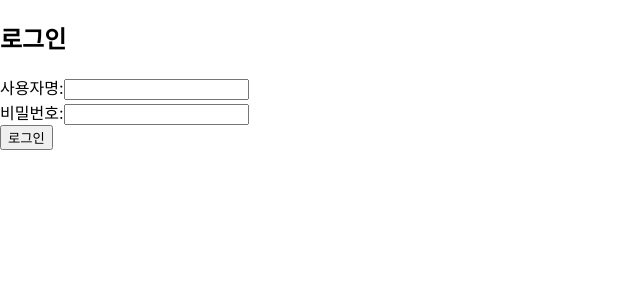
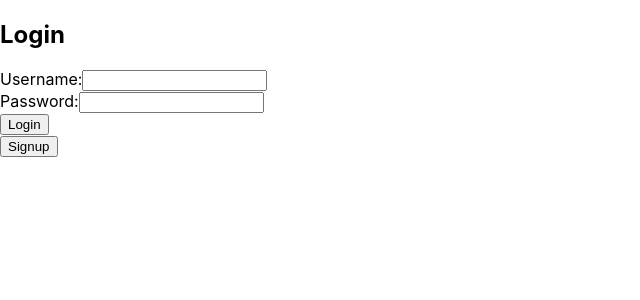
Before and after one commit to rhems234/board, a React (Create React App) app: page / in a window 1280 px wide. Shown: the top 300 px of the page, without its empty margins (0-640 px from the left). Built offline with nearby package versions, Linux system fonts and the light colour scheme.

Commit message:
SignupForm

```diff
--- /dev/null
+++ b/src/User/LoginForm.js
@@ -0,0 +1,54 @@
+import React, { useState } from 'react';
+import SignupForm from './SignupForm.js';
+
+const LoginForm = () => {
+    const [username, setUsername] = useState('');
+    const [password, setPassword] = useState('');
+    const [showSignupForm, setShowSignupForm] = useState(false);
+
+    const handleSubmit = async (e) => {
+        e.preventDefault();
+        // 로그인 API 호출
+
+        // 예시로 로그인 성공 시 회원가입 폼을 숨김
+        setShowSignupForm(false);
+    };
+
+    // 회원가입 버튼 클릭 시 회원가입 폼을 표시하는 함수
+    const handleShowSignupForm = () => {
+        setShowSignupForm(true);
+    };
+
+    return (
+        <div>
+            <h2>Login</h2>
+            <form onSubmit={handleSubmit}>
+                <div>
+                    <label>Username:</label>
+                    <input
+                        type="text"
+                        value={username}
+                        onChange={(e) => setUsername(e.target.value)}
+                    />
+                </div>
+                <div>
+                    <label>Password:</label>
+                    <input
+                        type="password"
+                        value={password}
+                        onChange={(e) => setPassword(e.target.value)}
+                    />
+                </div>
+                <button type="submit">Login</button>
+            </form>
+            {/* 회원가입 폼 표시 여부에 따라 회원가입 버튼 또는 회원가입 폼을 표시 */}
+            {showSignupForm ? (
+                <SignupForm />
+            ) : (
+                <button onClick={handleShowSignupForm}>Signup</button>
+            )}
+        </div>
+    );
+};
+
+export default LoginForm;
--- /dev/null
+++ b/src/User/SignupForm.js
@@ -0,0 +1,90 @@
+import React, { useState } from 'react';
+
+const SignupForm = () => {
+    const [username, setUsername] = useState('');
+    const [phoneNumber, setPhoneNumber] = useState('');
+    const [password, setPassword] = useState('');
+    const [confirmPassword, setConfirmPassword] = useState('');
+    const [passwordMatchError, setPasswordMatchError] = useState(false);
+
+    const handleSubmit = async (e) => {
+        e.preventDefault();
+
+        // 비밀번호와 비밀번호 확인이 일치하는지 확인
+        if (password !== confirmPassword) {
+            setPasswordMatchError(true);
+            return;
+        }
+
+        // 회원가입 정보를 서버로 전송
+        try {
+            const response = await fetch('/api/signup', {
+                method: 'POST',
+                headers: {
+                    'Content-Type': 'application/json'
+                },
+                body: JSON.stringify({ username, phoneNumber, password })
+            });
+            const data = await response.text();
+            alert(data); // 서버로부터의 응답을 사용자에게 보여줌
+        } catch (error) {
+            console.error('Error:', error);
+        }
+    };
+
+    const handlePasswordChange = (e) => {
+        setPassword(e.target.value);
+        // 비밀번호 입력이 변경될 때마다 에러 상태 초기화
+        setPasswordMatchError(false);
+    };
+
+    const handleConfirmPasswordChange = (e) => {
+        setConfirmPassword(e.target.value);
+        // 비밀번호 확인 입력이 변경될 때마다 에러 상태 초기화
+        setPasswordMatchError(false);
+    };
+
+    return (
+        <div>
+            <h2>Signup</h2>
+            <form onSubmit={handleSubmit}>
+                <div>
+                    <label>Username:</label>
+                    <input
+                        type="text"
+                        value={username}
+                        onChange={(e) => setUsername(e.target.value)}
+                    />
+                </div>
+                <div>
+                    <label>Phone Number:</label>
+                    <input
+                        type="text"
+                        value={phoneNumber}
+                        onChange={(e) => setPhoneNumber(e.target.value)}
+                    />
+                </div>
+                <div>
+                    <label>Password:</label>
+                    <input
+                        type="password"
+                        value={password}
+                        onChange={handlePasswordChange}
+                    />
+                </div>
+                <div>
+                    <label>Confirm Password:</label>
+                    <input
+                        type="password"
+                        value={confirmPassword}
+                        onChange={handleConfirmPasswordChange}
+                    />
+                </div>
+                {passwordMatchError && <p style={{ color: 'red' }}>Passwords do not match</p>}
+                <button type="submit">Signup</button>
+            </form>
+        </div>
+    );
+};
+
+export default SignupForm;
--- a/src/login/LoginForm.js
+++ /dev/null
@@ -1,43 +0,0 @@
-import React, { useState } from 'react';
-
-const LoginForm = () => {
-    const [username, setUsername] = useState('');
-    const [password, setPassword] = useState('');
-
-    const handleSubmit = (event) => {
-        event.preventDefault();
-        // 로그인 요청을 보내는 로직을 추가할 수 있습니다.
-        console.log("Username:", username);
-        console.log("Password:", password);
-        // 여기서 실제로 서버로 로그인 요청을 보내는 코드를 작성하면 됩니다.
-    };
-
-    return (
-        <div>
-            <h2>로그인</h2>
-            <form onSubmit={handleSubmit}>
-                <div>
-                    <label htmlFor="username">사용자명:</label>
-                    <input
-                        type="text"
-                        id="username"
-                        value={username}
-                        onChange={(event) => setUsername(event.target.value)}
-                    />
-                </div>
-                <div>
-                    <label htmlFor="password">비밀번호:</label>
-                    <input
-                        type="password"
-                        id="password"
-                        value={password}
-                        onChange={(event) => setPassword(event.target.value)}
-                    />
-                </div>
-                <button type="submit">로그인</button>
-            </form>
-        </div>
-    );
-};
-
-export default LoginForm;
```
Also changed, not shown: src/App.js (+4 -3 lines).
